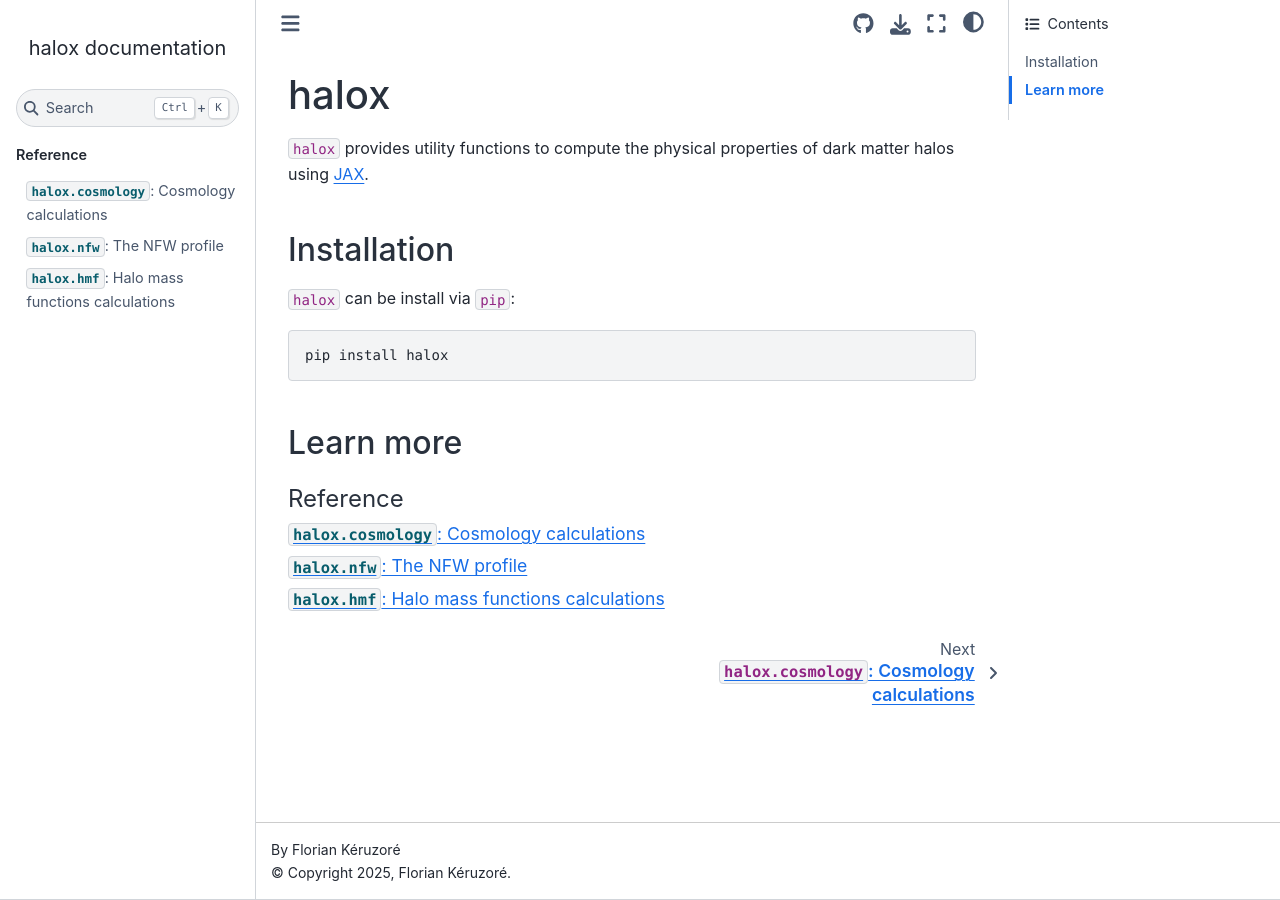
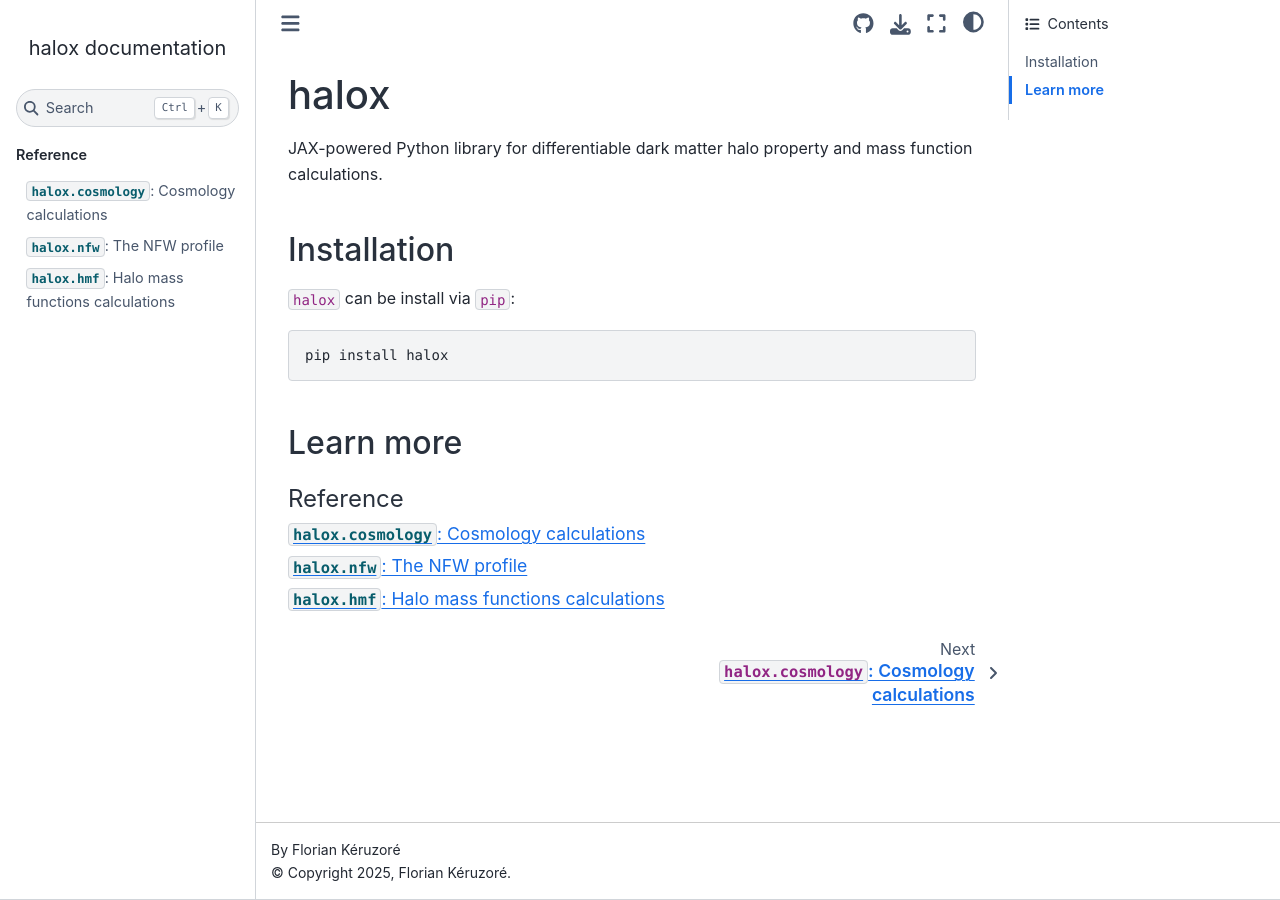
Before and after one commit to fkeruzore/halox, a Sphinx documentation site: the page built from docs/source/index.rst, in a window 1280 px wide. Built offline with Sphinx 7.4.7 and the Sphinx Book theme 1.1.4, drawn with Linux system fonts in a browser that asks for light colours; pages that are not in the unit, such as notebooks, are missing from menus.

Commit message:
include hmf in description

```diff
--- a/docs/source/index.rst
+++ b/docs/source/index.rst
@@ -7,7 +7,7 @@
 halox
 *****
 
-``halox`` provides utility functions to compute the physical properties of dark matter halos using `JAX <https://jax.readthedocs.io/en/latest/>`_.
+JAX-powered Python library for differentiable dark matter halo property and mass function calculations.
 
 Installation
 ^^^^^^^^^^^^
--- a/pyproject.toml
+++ b/pyproject.toml
@@ -1,7 +1,7 @@
 [project]
 name = "halox"
 version = "0.2.0"
-description = "Dark matter halo properties using JAX"
+description = "Dark matter halo properties and halo mass functions using JAX"
 readme = "README.md"
 authors = [
     { name = "Florian Kéruzoré", email = "florian.keruzore@gmail.com" }
```
Also changed, not shown: README.md (+1 -1 lines).
